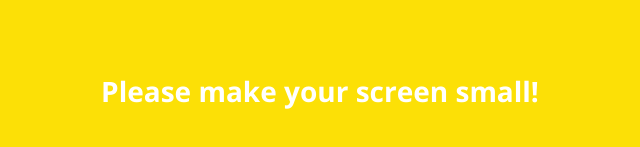
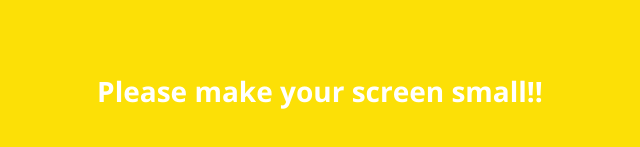
Before and after one commit to YeonGyu-Kim/kakao-clone-v2, a plain HTML site: page index.html in a window 1280 px wide. Shown: the part 309-456 px from the top of the page, 320-960 px from the left. Drawn offline with nearby package versions, Linux system fonts and the light colour scheme.

Commit message:
update
update

```diff
--- a/index.html
+++ b/index.html
@@ -91,7 +91,7 @@
       </ul>
     </nav>
     <div class="bigScreen">
-      <span class="bigScreen__text">Please make your screen small!</span>
+      <span class="bigScreen__text">Please make your screen small!!</span>
     </div>
   </body>
 </html>
```
